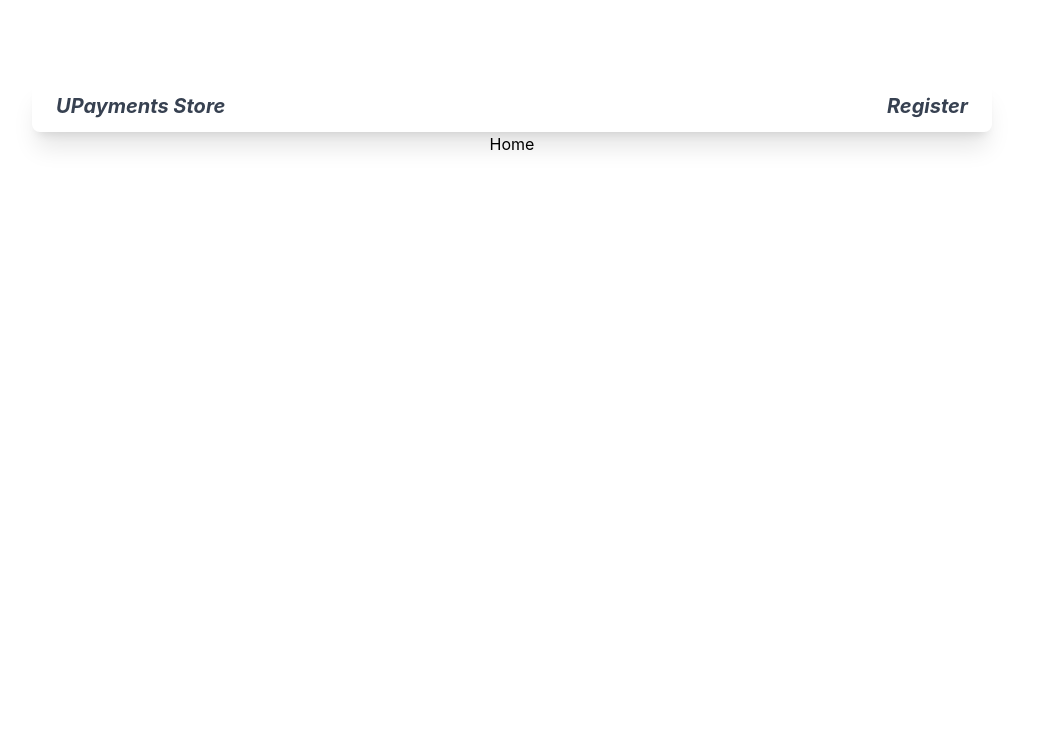
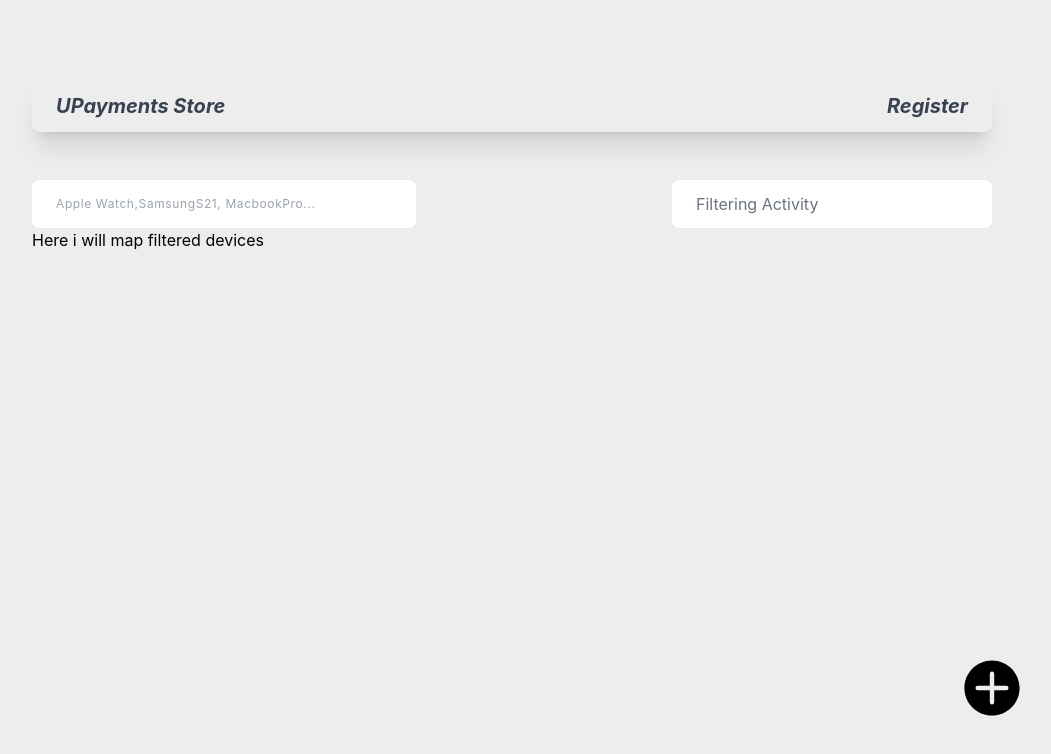
Before and after one commit to hakankaraahmet/Redux-Toolkit-Shopping-App, a React (Create React App) app: page / in a window 1280 px wide. Shown: the top 754 px of the page, without its empty margins (128-1179 px from the left). Built offline with nearby package versions, Linux system fonts and the light colour scheme.

Commit message:
Home Page html structure is done

```diff
--- a/src/index.css
+++ b/src/index.css
@@ -9,6 +9,7 @@ body {
     sans-serif;
   -webkit-font-smoothing: antialiased;
   -moz-osx-font-smoothing: grayscale;
+  background-color: #ECEDEC;
 }
 
 code {
--- a/src/pages/Home/index.tsx
+++ b/src/pages/Home/index.tsx
@@ -1,9 +1,30 @@
-import React from 'react'
+import React from "react";
+//Routing
+import { Link } from "react-router-dom";
 
 const Home = () => {
   return (
-    <div>Home</div>
-  )
-}
+    <div className="pt-12 w-full">
+      <div className="flex justify-between flex-col lg:flex-row  ">
+        <input
+          className="px-6 py-3 w-full lg:w-2/5 rounded-lg text-xs outline-none text-gray-500  tracking-wider "
+          type="text"
+          placeholder="Apple Watch,SamsungS21, MacbookPro..."
+        />
+        <div className=" w-full lg:w-2/6 px-6 py-3 text-gray-500 bg-white mt-8 lg:mt-0 rounded-lg">
+          Filtering Activity
+        </div>
+      </div>
+      <div className="">Here i will map filtered devices</div>
+      <Link to="add-item">
+        <img
+          className="fixed bottom-20 right-10 lg:right-32 w-12 lg:w-16 hover:cursor-pointer"
+          src="/images/addIcon.svg"
+          alt="Add"
+        />
+      </Link>
+    </div>
+  );
+};
 
-export default Home
+export default Home;
```
Also changed, not shown: public/images/addIcon.svg (added).
